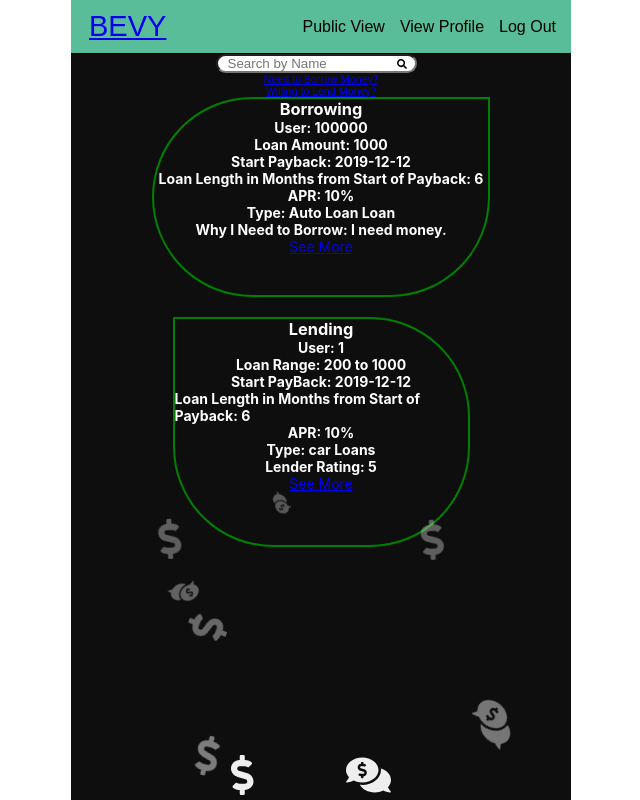
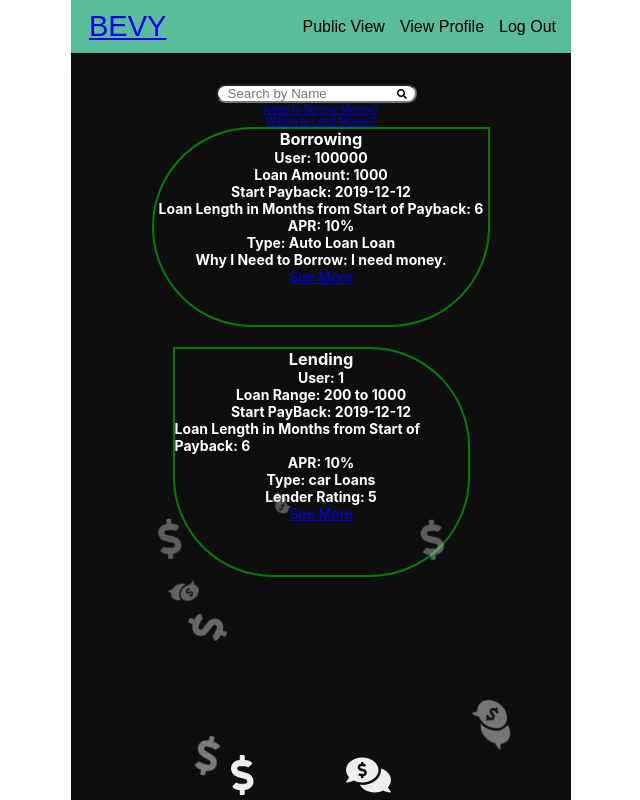
Before and after one commit to clintKunz/HackathonBevy, a React (Create React App) app in the folder front-end/: page /solicits in a window 1280 px wide. Shown: the whole page, without its empty margins (319-959 px from the left). Built offline with nearby package versions, Linux system fonts and the light colour scheme; no server answers.

Commit message:
add search bar style for solicit page

```diff
--- a/front-end/src/components/Profile.js
+++ b/front-end/src/components/Profile.js
@@ -15,6 +15,7 @@ const StyledContainer = styled.div`
   text-transform: uppercase;
   letter-spacing: 2px;
   text-align: center;
+
   .profilePic {
     border: 5px solid #d1e7df;
     border-radius: 50%;
--- a/front-end/src/components/SoliticContainer.js
+++ b/front-end/src/components/SoliticContainer.js
@@ -9,10 +9,13 @@ import SearchBar from "./SearchBar";
 const Wrapper = styled.div`
   max-width: 450px;
   margin: 0 auto;
+  margin-top: 3rem;
   display: flex;
   flex-direction: column;
+  justify-content: center;
   align-items: center;
 `;
+const StyledLink = styled(Link)``;
 
 class SolicitContainer extends Component {
   state = {
@@ -71,8 +74,8 @@ class SolicitContainer extends Component {
     return (
       <Wrapper>
         <SearchBar />
-        <Link to="/create-borrow">Need to Borrow Money?</Link>
-        <Link to="/create-lend">Willing to Lend Money?</Link>
+        <StyledLink to="/create-borrow">Need to Borrow Money?</StyledLink>
+        <StyledLink to="/create-lend">Willing to Lend Money?</StyledLink>
         {this.state.solicitsBorrows.map(borrow => (
           <SolicitBorrow key={borrow.id} {...props} solicitBorrow={borrow} />
         ))}
```
